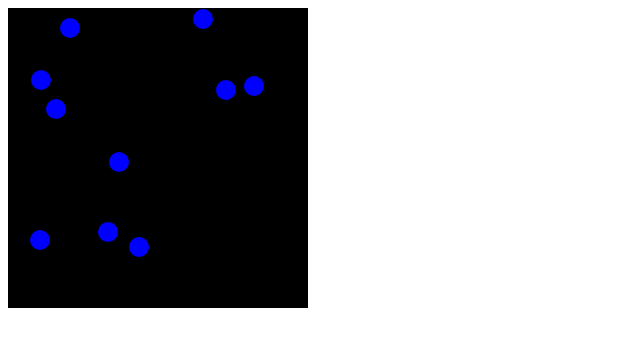
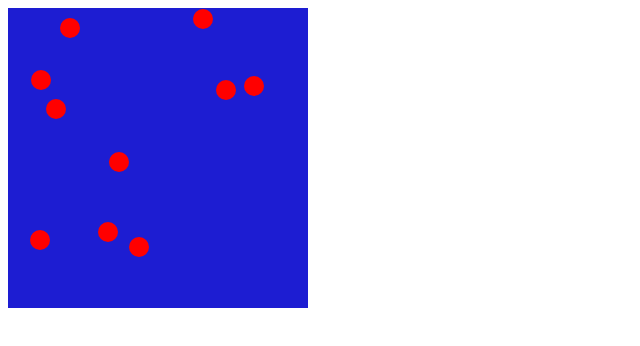
Before and after one commit to adavis567/adavis567.github.io, a plain HTML site: page asd-projects/debugging-exercise/index.html in a window 1280 px wide. Shown: the whole page, without its empty margins (0-640 px from the left). Drawn offline with nearby package versions, Linux system fonts and the light colour scheme.

Commit message:
added css

```diff
--- a/asd-projects/debugging-exercise/index.css
+++ b/asd-projects/debugging-exercise/index.css
@@ -1,5 +1,5 @@
 #board {
-    background: black;
+    background: rgb(29, 29, 210);
     width: 300px;
     height: 300px;
     left: 0px;
@@ -8,7 +8,7 @@
 
 
 .circle {
-    background: blue;
+    background: red;
     width: 20px;
     height: 20px;
     border-radius: 10px;
```
